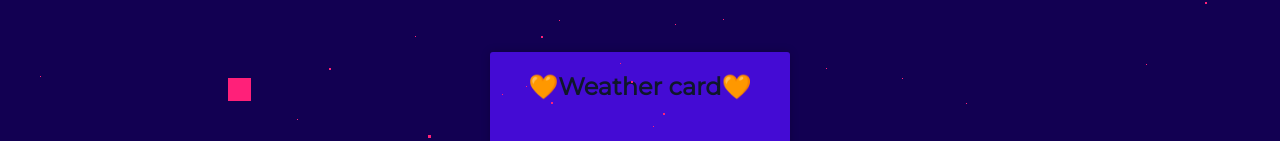
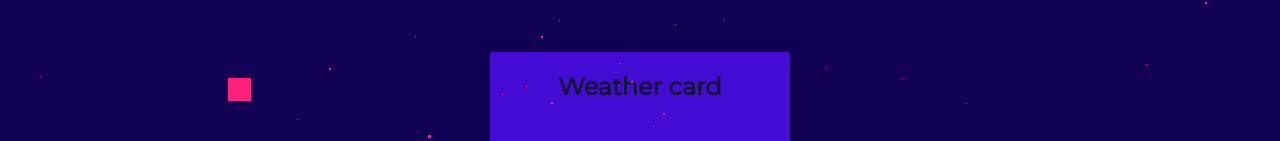
Before and after one commit to Rohith5696/Weather_Card, a plain HTML site: page index.html in a window 1280 px wide. Shown: the part 148-289 px from the top of the page. Drawn offline with Linux system fonts and the light colour scheme.

Commit message:
Update index.html

```diff
--- a/index.html
+++ b/index.html
@@ -10,7 +10,7 @@
 	<body>
 
 		<div class="container">
-		 <h2>🧡Weather card🧡</h2>
+		 <h2>Weather card</h2>
 			<form class="form">
 				<input class="input-city" type="text" placeholder="Enter city"/>
 				<button type="submit" class="btn"><span class="fa fa-search"></span></button>
```
